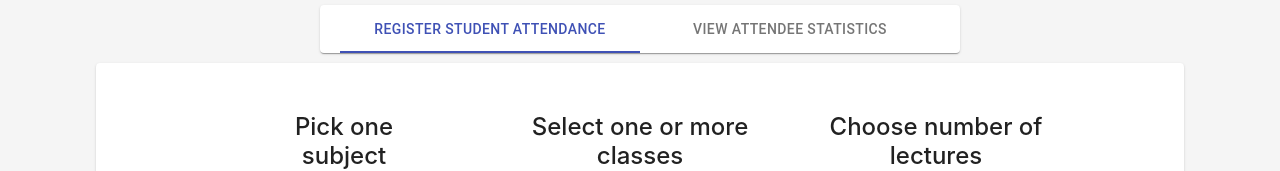
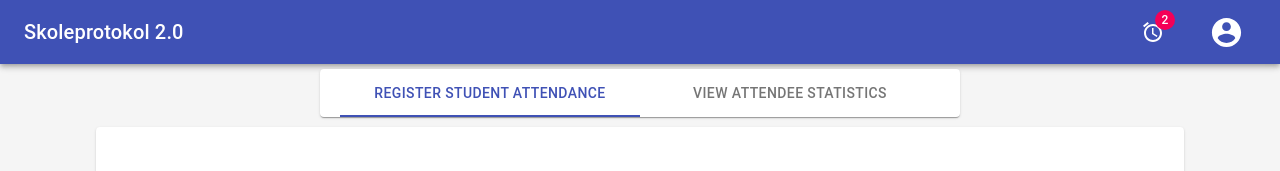
Before and after one commit to 3520kramer/dls-frontend, a React (Create React App) app: page /teacher in a window 1280 px wide. Shown: the top 171 px of the page. Built offline with nearby package versions, Linux system fonts and the light colour scheme; no server answers.

Commit message:
working on header

```diff
--- a/src/components/App/App.tsx
+++ b/src/components/App/App.tsx
@@ -1,25 +1,22 @@
-import React from 'react';
-import logo from './logo.svg';
+import React, { useState } from 'react';
 import './App.css';
+import { BrowserRouter, Route, RouteComponentProps } from 'react-router-dom';
+import { Home } from '../Home/Home'
+import { Teacher } from '../Teacher/Teacher';
+import Header from '../Common/Header/Header';
 
 function App() {
+
+  const [activeCodes, setActiveCodes] = useState<number>(0);
+
   return (
-    <div className="App">
-      <header className="App-header">
-        <img src={logo} className="App-logo" alt="logo" />
-        <p>
-          Edit <code>src/App.tsx</code> and save to reload!!!!!!!
-        </p>
-        <a
-          className="App-link"
-          href="https://reactjs.org"
-          target="_blank"
-          rel="noopener noreferrer"
-        >
-          Learn React
-        </a>
-      </header>
-    </div>
+    <React.StrictMode>
+      <BrowserRouter>
+        <Route path="/:page" component={(props: RouteComponentProps) => <Header activeCodes={activeCodes} {...props}/> }/>
+        <Route exact path="/"> <Home/> </Route>
+        <Route exact path="/teacher"> <Teacher activeCodesCallback={(value: number) => setActiveCodes(value)}/> </Route>
+      </BrowserRouter>
+    </React.StrictMode>
   );
 }
 
--- a/src/components/Common/Header/Header.tsx
+++ b/src/components/Common/Header/Header.tsx
@@ -1,19 +1,100 @@
-import React, { SyntheticEvent } from 'react';
+import React, { useEffect } from 'react';
+import AppBar from '@material-ui/core/AppBar';
+import Toolbar from '@material-ui/core/Toolbar';
+import Typography from '@material-ui/core/Typography';
+import IconButton from '@material-ui/core/IconButton';
+import Badge from '@material-ui/core/Badge';
+import AccountCircleIcon from '@material-ui/icons/AccountCircle';
+import AccessAlarmsIcon from '@material-ui/icons/AccessAlarms';
+import { useParams } from 'react-router';
+import useStyles from './HeaderStyles';
+import MenuItem from '@material-ui/core/MenuItem';
+import IconWithDropdown from './IconWithDropdown/IconWithDropdown'
+import { RouteComponentProps } from 'react-router-dom'
+import Grid from '@material-ui/core/Grid';
 
-export const Header = (props: any) => {
-    const count = props.count;
-    const setCount = props.setCount;
+interface IProps extends RouteComponentProps{
+  activeCodes: number
+}
 
-    const handleClick = (event: SyntheticEvent) => {
-        event.preventDefault();
-        setCount(count+1)
-    }
+interface IParams{
+  page: string
+}
 
+const Header: React.FC<IProps> = (props: IProps) => {
+  const classes = useStyles();
+  const { page } = useParams<IParams>();
+
+  useEffect(() => {
+    console.log("header", page);
+  },[]);
+
+  const handleSignOut = () => {
+    props.history.push("/");
+  }
+
+  function FormRow() {
     return (
-        <>
-            <h1>Home</h1>
-            <p>{props.count}</p>
-            <button onClick={handleClick}>Increase number</button>
-        </>
+      <React.Fragment>
+        <Grid item xs={4}>
+          item
+        </Grid>
+        <Grid item xs={4}>
+          item
+        </Grid>
+      </React.Fragment>
+    );
+  }
+  const CodeGrid = () => {
+    return (
+      <div className={classes.root}>
+        <Grid container spacing={1}>
+          <Grid container item xs={12} spacing={3}>
+            <FormRow />
+          </Grid>
+          <Grid container item xs={12} spacing={3}>
+            <FormRow />
+          </Grid>
+          <Grid container item xs={12} spacing={3}>
+            <FormRow />
+          </Grid>
+        </Grid>
+      </div>
     )
+  }
+
+  return (
+    <div className={classes.root}>
+      <AppBar position="static">
+        <Toolbar>
+          <Typography variant="h6" className={classes.title}>
+            Skoleprotokol 2.0
+          </Typography>
+          { page === "teacher" &&
+            <IconWithDropdown
+              buttonAriaLabel="show profile"
+              className={classes.buttons}
+              buttonIcon={
+                <Badge badgeContent={props.activeCodes} color="secondary">
+                  <AccessAlarmsIcon />
+                </Badge>
+              }
+            >
+              {/* <MenuItem onClick={() => handleSignOut()}>Sign out</MenuItem> */}
+              <CodeGrid/>
+            </IconWithDropdown>
+          }
+          <IconWithDropdown
+            buttonIcon={<AccountCircleIcon fontSize="large"/>}
+            buttonAriaLabel="show profile"
+            className={classes.buttons}
+          >
+            <MenuItem onClick={() => handleSignOut()}>Sign out</MenuItem>
+          </IconWithDropdown>
+        </Toolbar>
+      </AppBar>
+    </div>
+  );
 }
+
+export default Header;
--- /dev/null
+++ b/src/components/Common/Header/HeaderStyles.ts
@@ -0,0 +1,24 @@
+import { red } from '@material-ui/core/colors';
+import { createStyles, makeStyles, Theme } from '@material-ui/core/styles';
+
+const useStyles = makeStyles((theme: Theme) =>
+  createStyles({
+    root: {
+      flexGrow: 1,
+    },
+    menuButton: {
+      marginRight: theme.spacing(2),
+    },
+    title: {
+      flexGrow: 1,
+    },
+    buttons: {
+      marginLeft: '20px'
+    },
+    gridRow: {
+      color: 'red'
+    }
+  }),
+);
+
+export default useStyles;
--- /dev/null
+++ b/src/components/Common/Header/IconWithDropdown/IconWithDropdown.tsx
@@ -0,0 +1,54 @@
+import React, { useState, useEffect } from 'react';
+import MenuMUI from '@material-ui/core/Menu';
+import IconButton from '@material-ui/core/IconButton';
+
+interface IProps{
+  children: React.ReactNode,
+  buttonIcon: React.ReactNode,
+  buttonAriaLabel: string,
+  className: string,
+}
+
+const Menu: React.FC<IProps> = (props: IProps) => {
+    const [anchorEl, setAnchorEl] = useState<null | HTMLElement>(null);
+    const isOpen = Boolean(anchorEl);
+
+    useEffect(() => {
+        console.log("anchorEl", anchorEl);
+    },[anchorEl]);
+
+    const handleMenu = (event: React.MouseEvent<HTMLElement>) => {
+        setAnchorEl(event.currentTarget);
+    };
+
+    const handleClose = () => {
+        setAnchorEl(null);
+    };
+
+    return(
+        <>
+            <IconButton
+                aria-label={props.buttonAriaLabel}
+                color="inherit"
+                className={props.className}
+                onClick={handleMenu}
+            >
+                {props.buttonIcon}
+            </IconButton>
+            <MenuMUI
+                id="menu-appbar"
+                anchorEl={anchorEl}
+                getContentAnchorEl={null}
+                anchorOrigin={{vertical: 'bottom', horizontal: 'center'}}
+                keepMounted
+                transformOrigin={{vertical: 'top', horizontal: 'center'}}
+                open={isOpen}
+                onClose={handleClose}
+            >
+                {props.children}
+            </MenuMUI>
+        </>
+    )
+}
+
+export default Menu;
--- a/src/components/Common/Tabs/Tabs.tsx
+++ b/src/components/Common/Tabs/Tabs.tsx
@@ -29,15 +29,17 @@ interface IComponent{
 }
 
 type Props = {
-  components: IComponent[]
+  components: IComponent[],
+  onTabChange: Function
 }
 
-export default function CenteredTabs({ components }: Props) {
+export default function CenteredTabs({ components, onTabChange }: Props) {
   const classes = useStyles();
   const [value, setValue] = useState(0);
 
   const handleChange = (event: React.ChangeEvent<{}>, newValue: number) => {
     setValue(newValue);
+    onTabChange();
   };
 
   return (
--- a/src/components/Home/Home.tsx
+++ b/src/components/Home/Home.tsx
@@ -1,6 +1,6 @@
 import React, { useEffect, useState } from 'react';
 import { Link } from 'react-router-dom';
-import { Header } from '../Common/Header/Header';
+import Header from '../Common/Header/Header';
 
 export function Home() {
 
--- a/src/components/Teacher/Teacher.tsx
+++ b/src/components/Teacher/Teacher.tsx
@@ -1,10 +1,23 @@
-import React from 'react';
+import React, { useEffect } from 'react';
 import Tabs from '../Common/Tabs/Tabs';
 import './Teacherstyles.css'
 import { RegisterAttendance } from './RegisterAttendance/RegisterAttendance'
 import { AttendeeStatistics } from './AttendeeStatistics/AttendeeStatistics';
 
-export const Teacher = () => {
+interface IProbs{
+    activeCodesCallback: Function;
+}
+export const Teacher = (props: IProbs) => {
+
+    useEffect(() => {
+        console.log("teacher");
+        getActiveCodes();
+    },[])
+
+    const getActiveCodes = () => {
+        console.log("HEEHEHEH");
+        props.activeCodesCallback(2);
+    }
     return (
         <>
             <Tabs
@@ -12,6 +25,7 @@ export const Teacher = () => {
                     {component: <RegisterAttendance/>, label: "Register Student Attendance"},
                     {component: <AttendeeStatistics/>, label: "View Attendee Statistics"}
                 ]}
+                onTabChange={() => getActiveCodes()}
             />
         </>
     );
--- a/src/index.tsx
+++ b/src/index.tsx
@@ -1,22 +1,10 @@
-import React from 'react';
 import ReactDOM from 'react-dom';
 import './index.css';
 import 'bootstrap/dist/css/bootstrap.min.css';
 import reportWebVitals from './reportWebVitals';
-import { BrowserRouter, Route } from 'react-router-dom';
-import { Home } from './components/Home/Home'
-import { Teacher } from './components/Teacher/Teacher';
+import App from './components/App/App';
 
-ReactDOM.render(
-  <React.StrictMode>
-    <BrowserRouter>
-      <Route exact path="/"> <Home/> </Route>
-      <Route exact path="/teacher"> <Teacher/> </Route>
-
-    </BrowserRouter>
-  </React.StrictMode>,
-  document.getElementById('root')
-);
+ReactDOM.render(<App/>, document.getElementById('root'));
 
 // If you want to start measuring performance in your app, pass a function
 // to log results (for example: reportWebVitals(console.log))
```
Also changed, not shown: src/components/Common/Header/IconWithDropdown/IconWithDropdownStyles.ts (added, +20 -0 lines).
